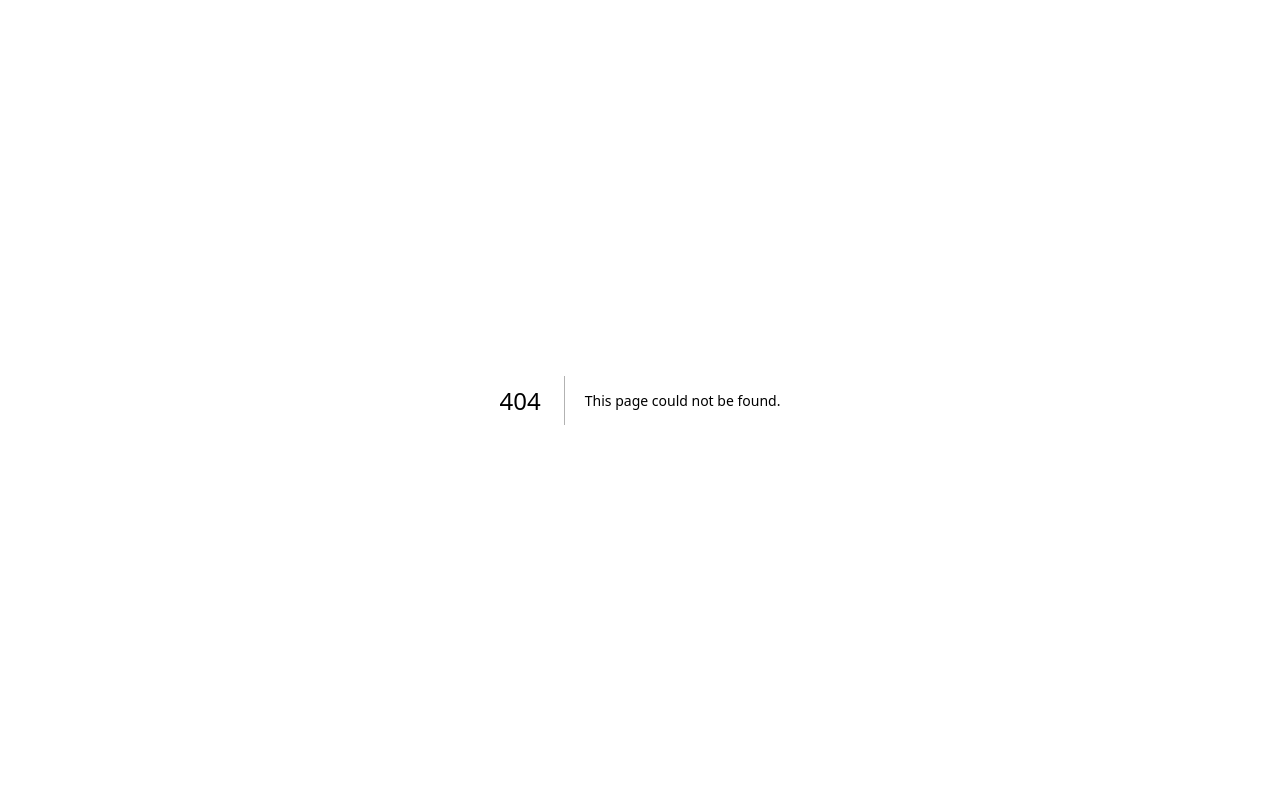
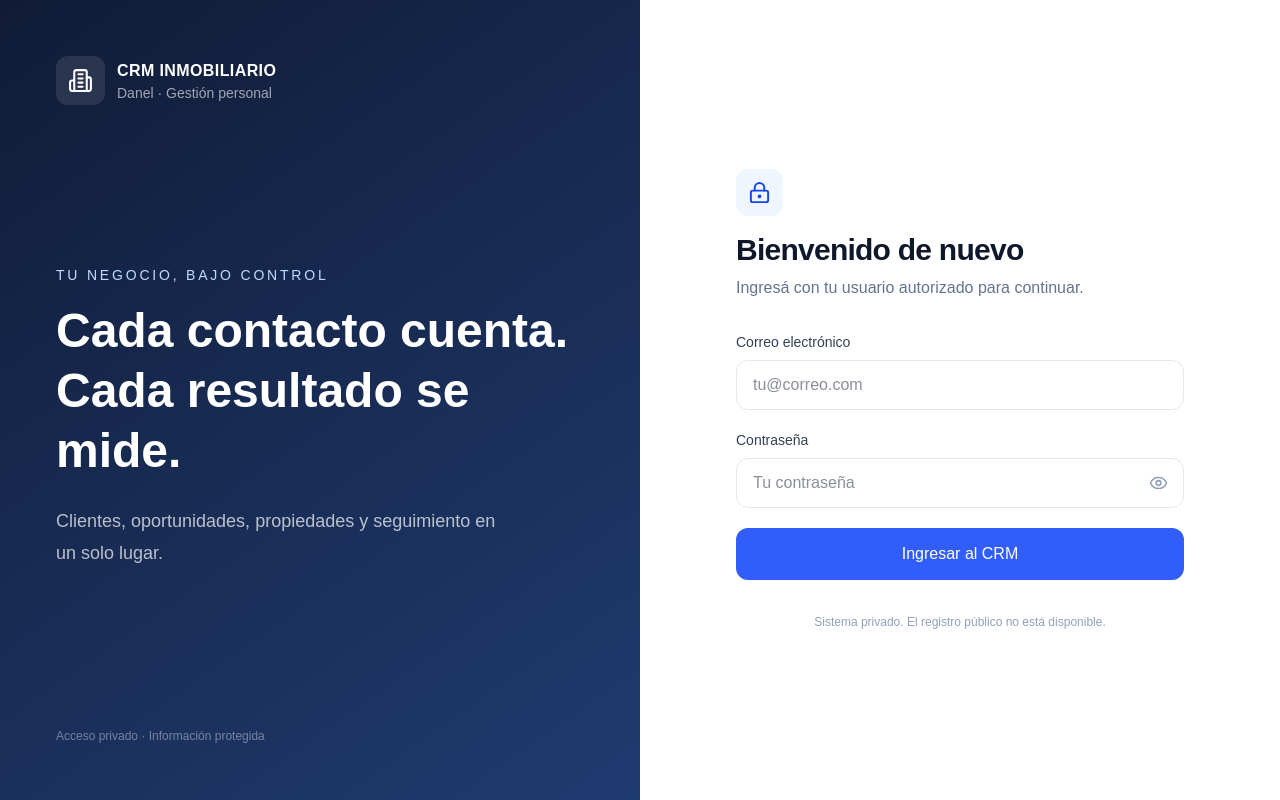
Before and after one commit to Axecapitalsrl/crm-asesorinmobiliario-danel, a Next.js app: page /login in a window 1280 px wide. Before the commit this address had no page. Built offline with nearby package versions, Linux system fonts and the light colour scheme.

Commit message:
feat: add src/app/login/page.tsx

```diff
--- /dev/null
+++ b/src/app/login/page.tsx
@@ -0,0 +1,98 @@
+"use client";
+
+import { FormEvent, useState } from "react";
+import { useRouter } from "next/navigation";
+import { Building2, Eye, EyeOff, LockKeyhole } from "lucide-react";
+import { createClient } from "@/lib/supabase/client";
+
+export default function LoginPage() {
+  const router = useRouter();
+  const [email, setEmail] = useState("");
+  const [password, setPassword] = useState("");
+  const [showPassword, setShowPassword] = useState(false);
+  const [loading, setLoading] = useState(false);
+  const [error, setError] = useState("");
+
+  async function handleSubmit(event: FormEvent<HTMLFormElement>) {
+    event.preventDefault();
+    setError("");
+    setLoading(true);
+    try {
+      const supabase = createClient();
+      const { error: loginError } = await supabase.auth.signInWithPassword({
+        email: email.trim(),
+        password,
+      });
+      if (loginError) throw loginError;
+
+      const { data: { user } } = await supabase.auth.getUser();
+      if (!user) throw new Error("No pudimos validar tu sesión.");
+
+      // A matching login is not enough: only the authorized owner can access the CRM.
+      const { data: profile, error: profileError } = await supabase
+        .from("profiles")
+        .select("role, is_active")
+        .eq("id", user.id)
+        .maybeSingle();
+
+      if (profileError || !profile || profile.role !== "owner" || !profile.is_active) {
+        await supabase.auth.signOut();
+        throw new Error("Este usuario no está autorizado para acceder al CRM.");
+      }
+
+      router.replace("/dashboard");
+      router.refresh();
+    } catch (e) {
+      setError(e instanceof Error ? e.message : "No se pudo iniciar sesión.");
+    } finally {
+      setLoading(false);
+    }
+  }
+
+  return (
+    <main className="min-h-screen grid lg:grid-cols-[1fr_1fr] bg-white">
+      <section className="hidden lg:flex flex-col justify-between p-14 text-white" style={{ background: "linear-gradient(145deg,#101c36,#203b71)" }}>
+        <div className="flex items-center gap-3">
+          <div className="rounded-xl bg-white/10 p-3"><Building2 size={25}/></div>
+          <div><p className="font-semibold tracking-wide">CRM INMOBILIARIO</p><p className="text-sm text-white/60">Danel · Gestión personal</p></div>
+        </div>
+        <div className="max-w-xl">
+          <p className="mb-4 text-sm uppercase tracking-[.2em] text-blue-200">Tu negocio, bajo control</p>
+          <h1 className="text-5xl font-semibold leading-tight">Cada contacto cuenta.<br/>Cada resultado se mide.</h1>
+          <p className="mt-6 max-w-md text-lg leading-8 text-white/70">Clientes, oportunidades, propiedades y seguimiento en un solo lugar.</p>
+        </div>
+        <p className="text-xs text-white/40">Acceso privado · Información protegida</p>
+      </section>
+
+      <section className="flex items-center justify-center px-6 py-12">
+        <div className="w-full max-w-md">
+          <div className="mb-10 flex items-center gap-3 lg:hidden">
+            <div className="rounded-xl p-3 text-white" style={{background:"#172744"}}><Building2/></div>
+            <div><p className="font-semibold">CRM INMOBILIARIO</p><p className="text-sm text-slate-500">Acceso privado</p></div>
+          </div>
+          <div className="mb-8">
+            <div className="mb-4 inline-flex rounded-xl bg-blue-50 p-3 text-blue-700"><LockKeyhole size={23}/></div>
+            <h2 className="text-3xl font-semibold tracking-tight text-slate-900">Bienvenido de nuevo</h2>
+            <p className="mt-2 text-slate-500">Ingresá con tu usuario autorizado para continuar.</p>
+          </div>
+          <form onSubmit={handleSubmit} className="space-y-5">
+            <div>
+              <label htmlFor="email" className="mb-2 block text-sm font-medium text-slate-700">Correo electrónico</label>
+              <input id="email" type="email" autoComplete="username" required value={email} onChange={e=>setEmail(e.target.value)} className="w-full rounded-xl border border-slate-200 px-4 py-3 outline-none transition focus:border-blue-500 focus:ring-4 focus:ring-blue-50" placeholder="tu@correo.com"/>
+            </div>
+            <div>
+              <label htmlFor="password" className="mb-2 block text-sm font-medium text-slate-700">Contraseña</label>
+              <div className="relative">
+                <input id="password" type={showPassword ? "text" : "password"} autoComplete="current-password" required value={password} onChange={e=>setPassword(e.target.value)} className="w-full rounded-xl border border-slate-200 px-4 py-3 pr-12 outline-none transition focus:border-blue-500 focus:ring-4 focus:ring-blue-50" placeholder="Tu contraseña"/>
+                <button type="button" onClick={()=>setShowPassword(!showPassword)} aria-label={showPassword ? "Ocultar contraseña" : "Mostrar contraseña"} className="absolute right-3 top-1/2 -translate-y-1/2 p-1 text-slate-400">{showPassword?<EyeOff size={19}/>:<Eye size={19}/>}</button>
+              </div>
+            </div>
+            {error && <p role="alert" className="rounded-xl border border-red-100 bg-red-50 px-4 py-3 text-sm text-red-700">{error}</p>}
+            <button disabled={loading} className="w-full rounded-xl px-4 py-3.5 font-semibold text-white transition hover:opacity-90 disabled:cursor-not-allowed disabled:opacity-60" style={{background:"#315efb"}}>{loading ? "Validando acceso…" : "Ingresar al CRM"}</button>
+          </form>
+          <p className="mt-8 text-center text-xs leading-5 text-slate-400">Sistema privado. El registro público no está disponible.</p>
+        </div>
+      </section>
+    </main>
+  );
+}
```
